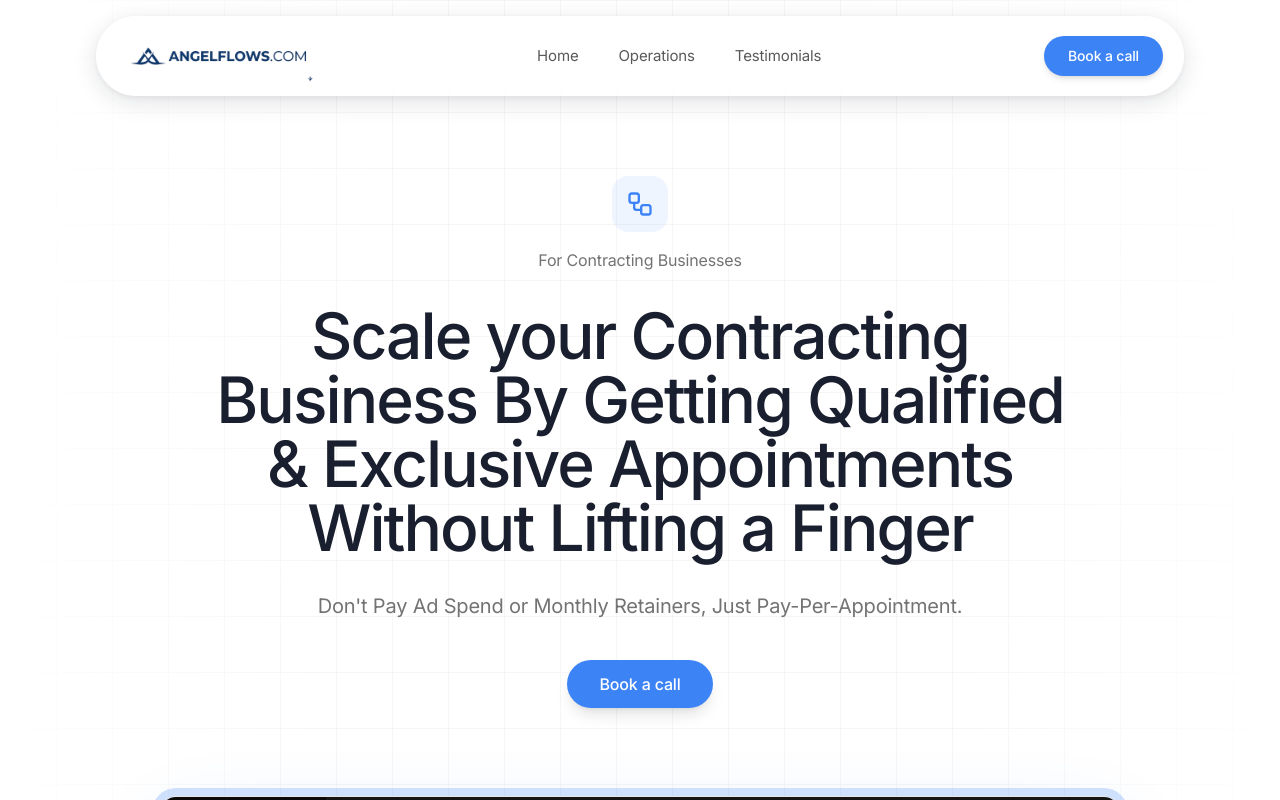
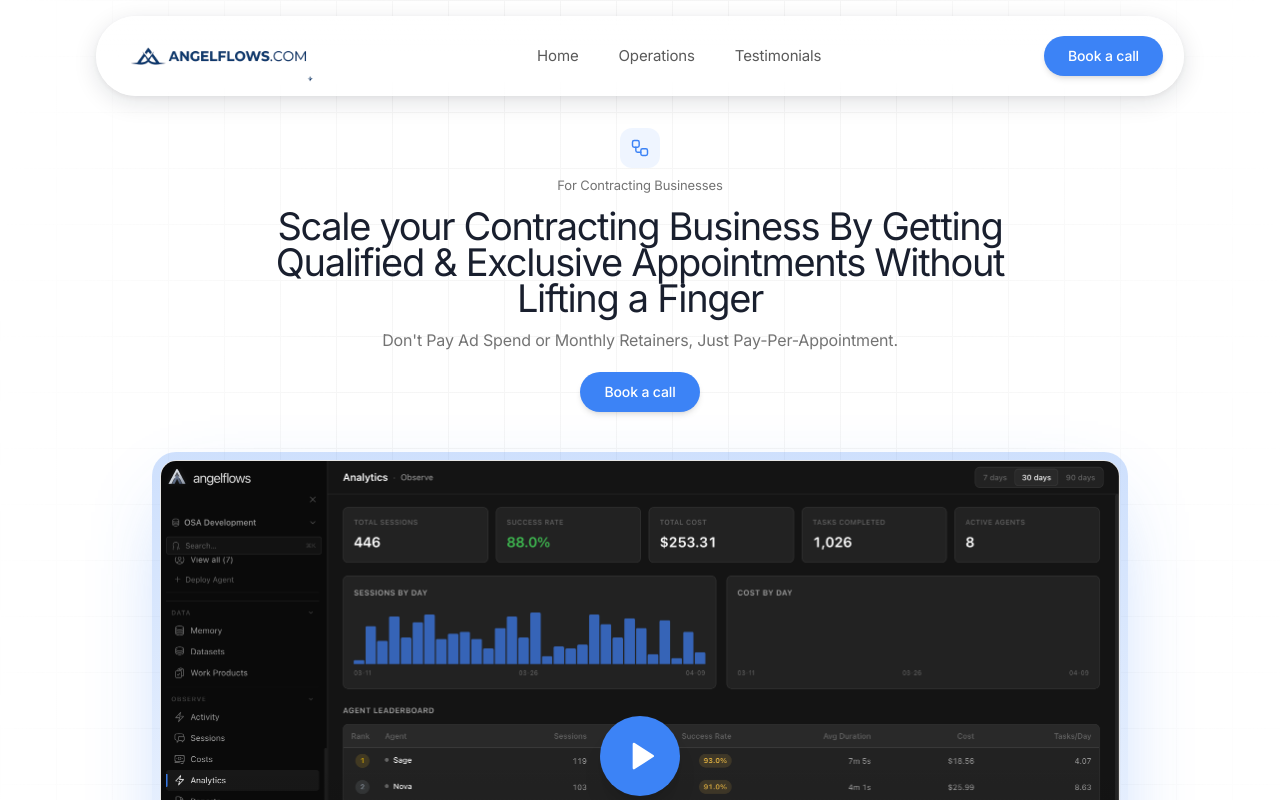
Before and after one commit to ayden17/campaign-insight-loop, a React (Vite) app: page / in a window 1280 px wide. Shown: the top 800 px of the page. Built offline with nearby package versions, Linux system fonts and the light colour scheme; the HTML template or start-up script is replaced by a standard one.

Commit message:
Changes
Co-authored-by: ayden17 <44537272+ayden17@users.noreply.github.com>

```diff
--- a/src/pages/Landing.tsx
+++ b/src/pages/Landing.tsx
@@ -109,33 +109,36 @@ export default function Landing() {
       <LandingNavbar />
 
       {/* ───── Hero ───── */}
-      <section id="hero" className="relative pt-36 md:pt-44 pb-16 md:pb-24">
-        <div className="container mx-auto px-6 max-w-5xl text-center relative z-10">
-          <div className="flex flex-col items-center gap-4 mb-8">
+      <section id="hero" className="relative pt-28 md:pt-32 pb-8 md:pb-10">
+        <div className="container mx-auto px-6 max-w-4xl text-center relative z-10">
+          <div className="flex flex-col items-center gap-2 mb-3">
             <div
-              className="h-14 w-14 rounded-2xl flex items-center justify-center"
+              className="h-10 w-10 rounded-xl flex items-center justify-center"
               style={{ backgroundColor: "hsl(217 91% 60% / 0.08)" }}
             >
               <Workflow
-                className="h-7 w-7"
+                className="h-5 w-5"
                 style={{ color: BLUE }}
-                strokeWidth={2}
+                strokeWidth={1.75}
               />
             </div>
-            <p className="text-base font-light text-muted-foreground" style={{ letterSpacing: "-0.01em" }}>
+            <p
+              className="text-[13px] font-light text-muted-foreground"
+              style={{ letterSpacing: "-0.01em" }}
+            >
               For Contracting Businesses
             </p>
           </div>
 
           <h1
-            className="text-4xl md:text-6xl lg:text-[64px] font-medium leading-[1.08] mb-8 max-w-4xl mx-auto"
-            style={{ letterSpacing: "-0.03em", color: "hsl(222 30% 14%)" }}
+            className="text-2xl md:text-3xl lg:text-[38px] font-normal leading-[1.15] mb-3 max-w-3xl mx-auto"
+            style={{ letterSpacing: "-0.035em", color: "hsl(222 30% 14%)" }}
           >
             Scale your Contracting Business By Getting Qualified &amp; Exclusive Appointments Without Lifting a Finger
           </h1>
 
           <p
-            className="text-lg md:text-xl font-light text-muted-foreground max-w-2xl mx-auto mb-10"
+            className="text-sm md:text-base font-light text-muted-foreground max-w-xl mx-auto mb-5"
             style={{ letterSpacing: "-0.01em" }}
           >
             Don't Pay Ad Spend or Monthly Retainers, Just Pay-Per-Appointment.
@@ -143,7 +146,7 @@ export default function Landing() {
 
           <button
             onClick={() => navigate("/auth")}
-            className="h-12 px-8 rounded-full text-white text-base font-medium shadow-lg transition-colors"
+            className="h-10 px-6 rounded-full text-white text-sm font-medium shadow-md transition-colors"
             style={{ backgroundColor: BLUE, letterSpacing: "-0.01em" }}
             onMouseEnter={(e) =>
               (e.currentTarget.style.backgroundColor = BLUE_HOVER)
@@ -157,7 +160,7 @@ export default function Landing() {
         </div>
 
         {/* Video */}
-        <div className="container mx-auto px-6 max-w-5xl mt-14 md:mt-20 relative z-10">
+        <div className="container mx-auto px-6 max-w-5xl mt-8 md:mt-10 relative z-10">
           <div
             className="rounded-3xl p-2"
             style={{
```
